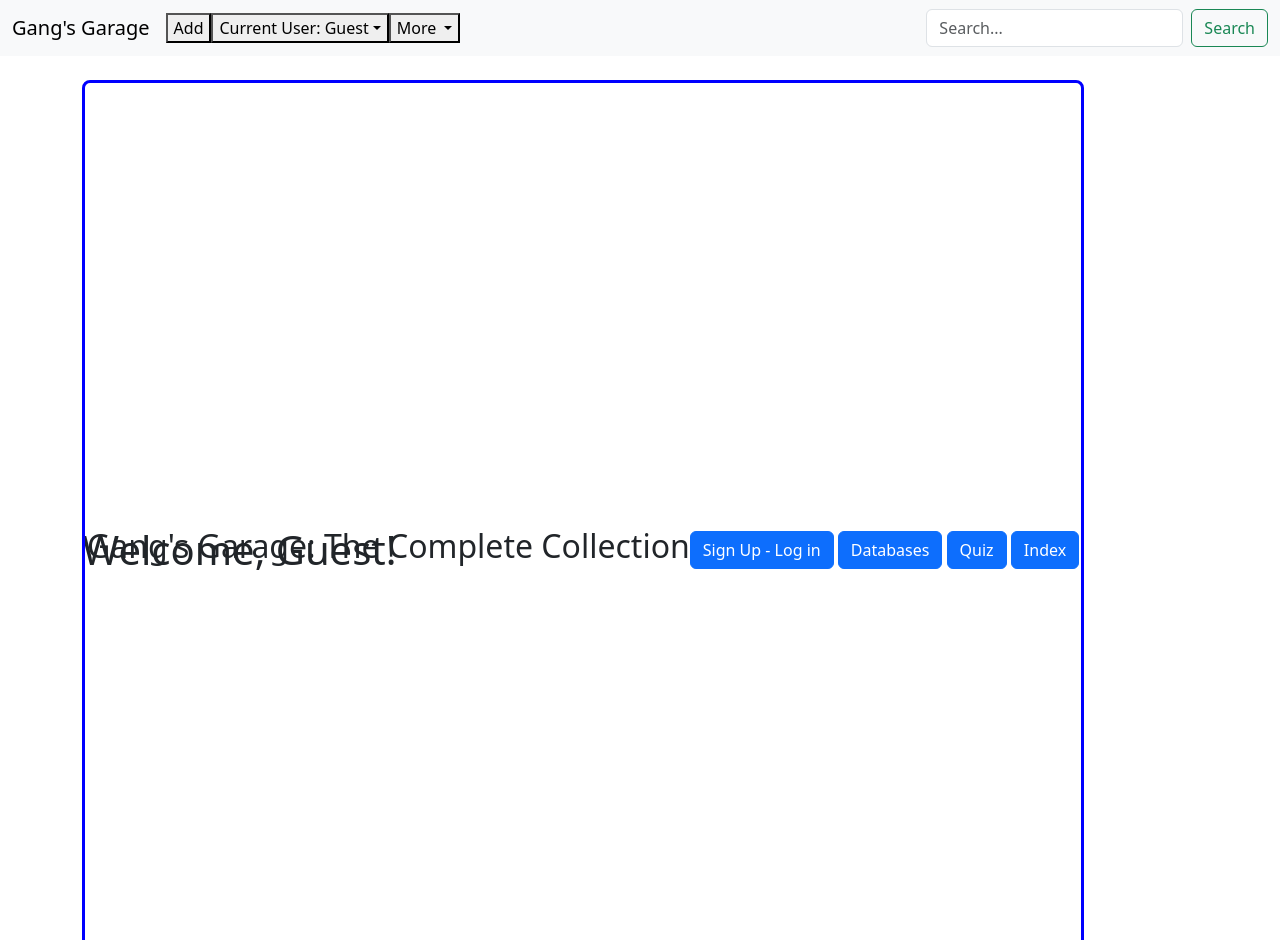
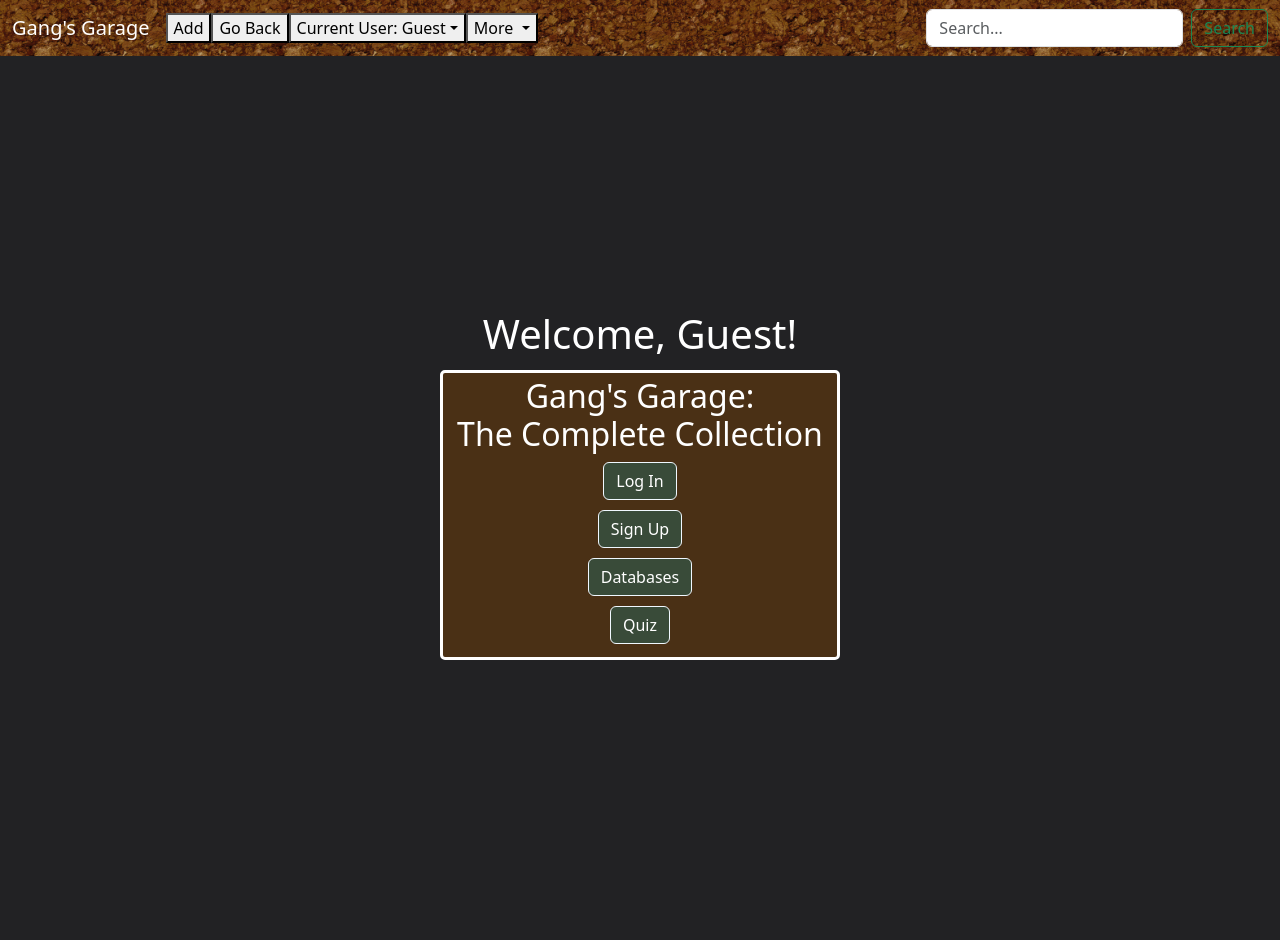
Before and after one commit to Mr-Ducklang/Gangs-Garage--The-Complete-Collection, a Flask app: page / in a window 1280 px wide. Run offline with Flask 3, Linux system fonts and the light colour scheme; data comes from the database, SQL or seed files in the repository; both versions use the stored data as it was after the commit.

Commit message:
CSS on every  page

```diff
--- a/static/css/custom.css
+++ b/static/css/custom.css
@@ -1,17 +1,53 @@
 /* General Stuff */
 .center {
-    display: flex;
-    position: fixed;
-    align-items: center;
-    justify-content: center;
-    height: 100%;
+    position: absolute;
+    width: auto;
+    height: 200px;
+    z-index: 15;
+    top: 50%;
+    left: 50%;
+    transform: translate(-50%, -60%)
 
+}
+
+.blackbackground {
+    background-color: #222224;
+}
+
+.brownbackground {
+    background-color: #4a3015;
+}
+
+.corkbackground {
+    background-image: url(static/CorkTexture.jpeg);
+}
+
+.whitetext {
+    color: white
+}
+
+.othercenter {
+    position: absolute;
+    width: 400px;
+    height: 150px;
+    z-index: 15;
+    top: 50%;
+    left: 50%;
+    margin: -70px 0 0 -200px;
 }
 
 .solidborder {
     border-style: solid;
-    border-radius: 8px;
-    padding: 2px;
+    border-radius: 5px;
+    padding: 4px;
+}
+
+.border {
+    border-style: groove;
+}
+
+.whiteborder {
+    border-color: white;
 }
 
 .blueborder {
@@ -26,11 +62,11 @@
 
 .idealcar {
     height: 100%;
-    max-height:300px ;
-    min-height: 200px;
+    max-height:200px ;
+    min-height: 110px;
     width: 100%;
-    max-width:400px ;
-    min-width: 250px;
+    max-width:360px ;
+    min-width: 300px;
     object-fit: cover;
     border: solid;
     border-color: black;
@@ -68,8 +104,9 @@
 
 .hover:hover {
     transform: scale(1.05);
-    background-color: #0004ff;
+    background-color: #474af5;
     mix-blend-mode: difference;
+    color: white
 }
 
 .bluebackground {
@@ -79,12 +116,25 @@
 .custom-bg:hover {
     transform: scale(1.05);
     background-color: #551800;
-    -webkit-transition: background-color 250ms linear;
-    -ms-transition: background-color 250ms linear;
-    transition: background-color 250ms linear;
+    -webkit-transition: background-color 25ms linear;
+    -ms-transition: background-color 25ms linear;
+    transition: background-color 25ms linear;
 }
 
 /* Custom button style */
+
+.titlelink {
+    color:white
+}
+
+.titlelink:hover {
+    color:white;
+    transform: scale(1.1);
+    text-decoration: underline;
+    transition: background-color 25ms linear;
+    -webkit-transition: background-color 250ms linear;
+}
+
 .btn-custom {
     background-color: #6c5ce7;
     color: white;
@@ -93,6 +143,18 @@
 .btn-custom:hover {
     background-color: #ffffff;
     color: white;
+}
+
+.green-btn {
+    background-color: #394B39;
+    color: white;
+    border-color: aliceblue
+}
+
+.green-btn:hover {
+    background-color: #2de4d2;
+    color: black;
+    border-color: black
 }
 
 /* Custom background for specific sections */
--- a/templates/base.html
+++ b/templates/base.html
@@ -1,6 +1,6 @@
 <!DOCTYPE html>
 
-<html lang="en">
+<html lang="en" class="blackbackground">
     <head>
         <meta charset="utf-8" />
         <meta name="viewport" content="width=device-width, initial-scale=1" />
@@ -34,9 +34,9 @@
 
 
     <!--NAVBAR-->
-        <nav class="navbar navbar-expand-lg bg-body-tertiary">
+        <nav class="navbar navbar-dark navbar-expand-lg" style="background-image: url(static/CorkTexture.jpeg); background-size:250px; background-repeat:repeat-y; background-repeat:repeat-x;">
             <div class="container-fluid">
-                <a class="navbar-brand" href="{{url_for('menu', ActiveUser=ActiveUser, userid=userid)}}">Gang's Garage</a>
+                <a class="navbar-brand titlelink" href="{{url_for('menu', ActiveUser=ActiveUser, userid=userid)}}">Gang's Garage</a>
                 <button
                     class="navbar-toggler"
                     type="button"
@@ -61,6 +61,7 @@
                     >
                         Add
                     </button>
+                    <button onclick="history.back()">Go Back</button>
 
                     <!--Dropdown menu for user options-->
                     <li class="nav-item dropdown">
--- a/templates/databases.html
+++ b/templates/databases.html
@@ -60,10 +60,10 @@
 
 
   <!--Grid Layout-->
-  <div class="container">
-    <div class="row">
+  <div class="container" style="position:absolute">
+    <div class="row" style="text-align: center">
       {% for database in databases %}
-      <div class="col-12 col-md-6 col-lg-4 justify-content-center">
+      <div class="col-12 col-md-6 col-lg-4">
         <div class="card mb-4 custom-bg">
           <img
             src="{{database.image}}"
--- a/templates/menu.html
+++ b/templates/menu.html
@@ -1,25 +1,32 @@
 {% extends "base.html" %} {% block title %}Home{% endblock %}{% block content %}
-<h1 class="center">Welcome, {{ ActiveUser }}!</h1>
+<h1 class="center whitetext" style="margin-top: -40px;">Welcome, {{ ActiveUser }}!</h1>
 <body>
-    <div class="center blueborder solidborder">
-        <h2 class="">Gang's Garage: The Complete Collection</h2>
-        <div>
+    <div class="othercenter whiteborder solidborder whitetext brownbackground" style="margin-top:-100px; padding-bottom: 280px">
+        <h2 class="" style="text-align: center;">Gang's Garage: <br> The Complete Collection</h2>
+        <div style="text-align: center">
             <a
-            class="btn-primary btn"
+            class="green-btn btn-primary btn"
+            style="margin-bottom: 10px"
             href="{{url_for('signin')}}"
-            role="button">Sign Up - Log in</a>
+            role="button">Log In</a>
+            <br>
             <a
-            class="btn-primary btn"
+            class="green-btn btn-primary btn"
+            style="margin-bottom: 10px"
+            href="{{url_for('signup')}}"
+            role="button">Sign Up</a>
+            <br>
+            <a
+            class="green-btn btn-primary btn"
+            style="margin-bottom: 10px"
             href="{{url_for('databases', ActiveUser=ActiveUser, userid=userid)}}"
             role="button">Databases</a>
+            <br>
             <a
-            class="btn-primary btn"
+            class="green-btn btn-primary btn"
             href="{{url_for('quiz_questions', ActiveUser=ActiveUser, userid=userid)}}"
             role="button">Quiz</a>
-            <a
-            class="btn-primary btn"
-            href="{{url_for('index', ActiveUser=ActiveUser, userid=userid)}}"
-            role="button">Index</a>
+            <br>
         </div>
     </div>
 </body>
--- a/templates/quiz_questions.html
+++ b/templates/quiz_questions.html
@@ -6,10 +6,10 @@
 <input type="hidden" name="ActiveUser" value="{{user.username}}">
 <input type="hidden" name="userid" value="{{user.id}}">
 
-<div class="">
+<div class="whitetext center" style="position:absolute; text-align:center; margin-top:-75px">
         <h2 class="">Vehicle Quiz</h2>
 
-    <div class="input__wrapper space">
+    <div class="input__wrapper; space" >
         <label for="Residence">Which best describes where you live?</label>
         <br>
         <select name="Residence" id="Residence">
--- a/templates/view_database.html
+++ b/templates/view_database.html
@@ -123,7 +123,7 @@
 
 
   <!--Grid Layout-->
-  <div class="container">
+  <div class="container" style="position:absolute">
     <div class="row">
       {% for vehicle in vehicles %}
       <div class="col-12 col-md-6 col-lg-4 justify-content-center">
--- a/views.py
+++ b/views.py
@@ -40,10 +40,15 @@ def init_routes(app):
     #user profile loader to view and edit current user's details
     @app.route('/user_profile', methods=['GET'])
     def user_profile():
+        con = sql.connect("instance/collection.db")
+        cur = con.cursor()
         ActiveUser = request.args.get('ActiveUser')
         uid = request.args.get('userid')
+        uid = int(uid)
+        username = ActiveUser
+        user = User.query.get(username)
         if ActiveUser is not None:
-            if uid is not None:
+            if uid >0:
                 user = User.query.get(uid)
                 return render_template('user_profile.html', user = user, ActiveUser=ActiveUser)
             else:
```
Also changed, not shown: templates/signin.html (+10 -7 lines), templates/signup.html (+13 -11 lines), usermanagement.py (+10 -0 lines), instance/collection.db, static/CorkTexture.jpeg (added).
